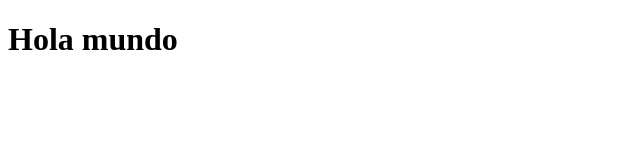
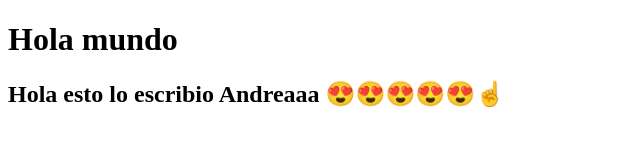
Before and after one commit to Mat0wa3/mi-proyecto, a plain HTML site: page index.html in a window 1280 px wide. Shown: the whole page, without its empty margins (0-640 px from the left). Drawn offline with Linux system fonts and the light colour scheme.

Commit message:
Saludo de andrea h2

```diff
--- a/index.html
+++ b/index.html
@@ -7,5 +7,6 @@
 </head>
 <body>
     <h1>Hola mundo</h1>
+    <h2>Hola esto lo escribio Andreaaa 😍😍😍😍😍☝️</h2>
 </body>
 </html>
```
